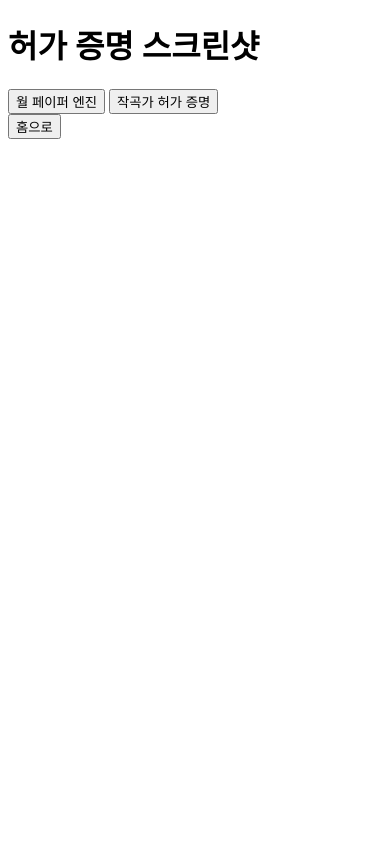
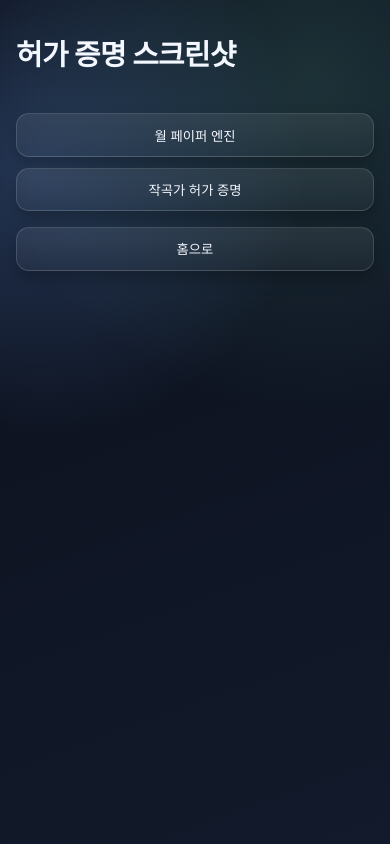
Before and after one commit to HaeengIn/mypage, a FastAPI app: page /license in a window 390 px wide. Run offline with FastAPI, Linux system fonts and the light colour scheme.

Commit message:
Implement modern dark-mode global and per-page CSS

```diff
--- /dev/null
+++ b/static/css/license/index.css
@@ -0,0 +1,10 @@
+body {
+    display: grid;
+    gap: 1rem;
+}
+
+body > div {
+    display: flex;
+    flex-wrap: wrap;
+    gap: 0.7rem;
+}
--- a/static/css/style.css
+++ b/static/css/style.css
@@ -0,0 +1,126 @@
+:root {
+    --bg-primary: #0b0f1a;
+    --bg-secondary: #121a2b;
+    --surface: rgba(255, 255, 255, 0.04);
+    --surface-hover: rgba(255, 255, 255, 0.09);
+    --text-primary: #f3f7ff;
+    --text-secondary: #afbdd8;
+    --accent: #6ea8ff;
+    --accent-strong: #4f8cff;
+    --border: rgba(255, 255, 255, 0.14);
+    --shadow: 0 20px 50px rgba(0, 0, 0, 0.45);
+}
+
+* {
+    box-sizing: border-box;
+}
+
+html,
+body {
+    margin: 0;
+    min-height: 100%;
+}
+
+body {
+    font-family: "Pretendard", "Noto Sans KR", -apple-system, BlinkMacSystemFont, "Segoe UI", sans-serif;
+    background:
+        radial-gradient(circle at 10% 20%, rgba(110, 168, 255, 0.25), transparent 35%),
+        radial-gradient(circle at 80% 10%, rgba(122, 235, 205, 0.15), transparent 40%),
+        linear-gradient(160deg, var(--bg-primary), var(--bg-secondary));
+    color: var(--text-primary);
+    line-height: 1.6;
+    padding: 3rem 1.5rem;
+}
+
+main,
+body > div,
+body > p,
+body > h1 {
+    width: min(900px, 100%);
+    margin-left: auto;
+    margin-right: auto;
+}
+
+h1 {
+    margin-top: 0;
+    font-size: clamp(1.8rem, 4vw, 2.5rem);
+    letter-spacing: -0.02em;
+    text-wrap: balance;
+}
+
+p {
+    color: var(--text-secondary);
+}
+
+a {
+    color: var(--accent);
+}
+
+a:hover {
+    color: #b9d6ff;
+}
+
+button {
+    border: 1px solid var(--border);
+    background: linear-gradient(180deg, rgba(255, 255, 255, 0.08), rgba(255, 255, 255, 0.03));
+    color: var(--text-primary);
+    padding: 0.7rem 1.15rem;
+    border-radius: 0.8rem;
+    cursor: pointer;
+    transition: transform 0.18s ease, background-color 0.2s ease, box-shadow 0.2s ease;
+    box-shadow: 0 8px 16px rgba(0, 0, 0, 0.25);
+}
+
+button:hover {
+    transform: translateY(-2px) scale(1.01);
+    background: linear-gradient(180deg, rgba(110, 168, 255, 0.22), rgba(79, 140, 255, 0.12));
+    box-shadow: 0 12px 20px rgba(5, 8, 16, 0.42);
+}
+
+button:active {
+    transform: translateY(0);
+}
+
+button:focus-visible,
+a:focus-visible {
+    outline: 2px solid var(--accent-strong);
+    outline-offset: 2px;
+}
+
+.card {
+    background: var(--surface);
+    border: 1px solid var(--border);
+    border-radius: 1rem;
+    padding: 1.2rem;
+    box-shadow: var(--shadow);
+    backdrop-filter: blur(10px);
+}
+
+.interactive-glow {
+    position: relative;
+    overflow: hidden;
+}
+
+.interactive-glow::after {
+    content: "";
+    position: absolute;
+    inset: -1px;
+    background: radial-gradient(circle at var(--mouse-x, 50%) var(--mouse-y, 50%), rgba(110, 168, 255, 0.2), transparent 45%);
+    opacity: 0;
+    transition: opacity 0.25s ease;
+    pointer-events: none;
+}
+
+.interactive-glow:hover::after {
+    opacity: 1;
+}
+
+@media (max-width: 640px) {
+    body {
+        padding: 2rem 1rem;
+    }
+
+    button {
+        width: 100%;
+    }
+}
--- a/templates/license/index.html
+++ b/templates/license/index.html
@@ -4,6 +4,8 @@
     <meta charset="UTF-8">
     <meta name="viewport" content="width=device-width, initial-scale=1.0">
     <!-- Link CSS file -->
+    <link rel="stylesheet" href="/static/css/style.css?v={{ static_version('static/css/style.css') }}">
+    <link rel="stylesheet" href="/static/css/license/index.css?v={{ static_version('static/css/license/index.css') }}">
     <!-- Set favicon -->
     <link rel="icon" type="image/png" href="/static/favicon/favicon-96x96.png?v=20260512" sizes="96x96">
     <link rel="icon" type="image/svg+xml" href="/static/favicon/favicon.svg?v=20260512">
@@ -17,11 +19,19 @@
 <body>
     <h1>허가 증명 스크린샷</h1>
     <div>
-        <button onclick="location.href='/license/wppengine'">월 페이퍼 엔진</button>
-        <button onclick="location.href='/license/7bg'">작곡가 허가 증명</button>
+        <button class="interactive-glow" onclick="location.href='/license/wppengine'">월 페이퍼 엔진</button>
+        <button class="interactive-glow" onclick="location.href='/license/7bg'">작곡가 허가 증명</button>
     </div>
     <div>
-        <button onclick="location.href='/'">홈으로</button>
+        <button class="interactive-glow" onclick="location.href='/'">홈으로</button>
     </div>
+    <script>
+        document.body.addEventListener("pointermove", (event) => {
+            const x = `${(event.clientX / window.innerWidth) * 100}%`;
+            const y = `${(event.clientY / window.innerHeight) * 100}%`;
+            document.documentElement.style.setProperty("--mouse-x", x);
+            document.documentElement.style.setProperty("--mouse-y", y);
+        });
+    </script>
 </body>
 </html>
```
Also changed, not shown: static/css/help/dollimpan.css (added, +11 -0 lines), static/css/index.css (added, +14 -0 lines), templates/help/dollimpan.html (+9 -0 lines), templates/index.html (+11 -2 lines).
